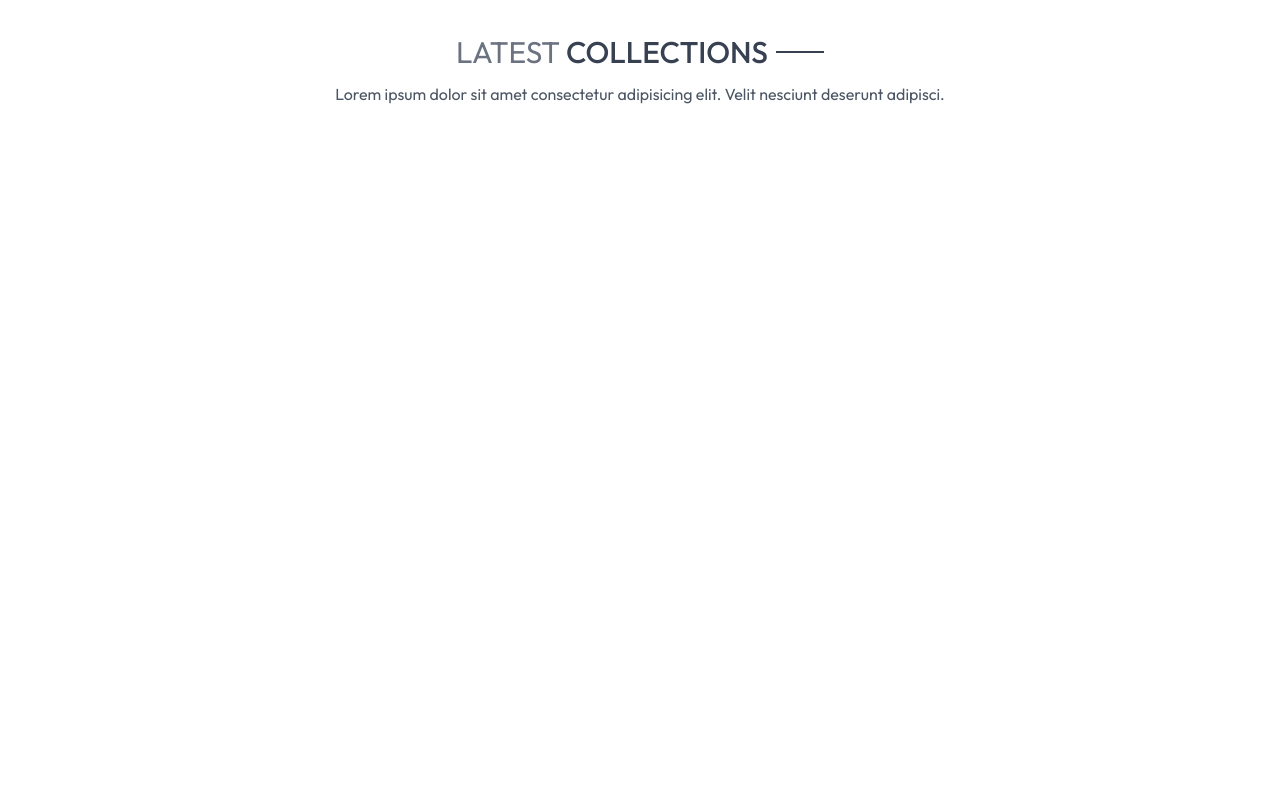
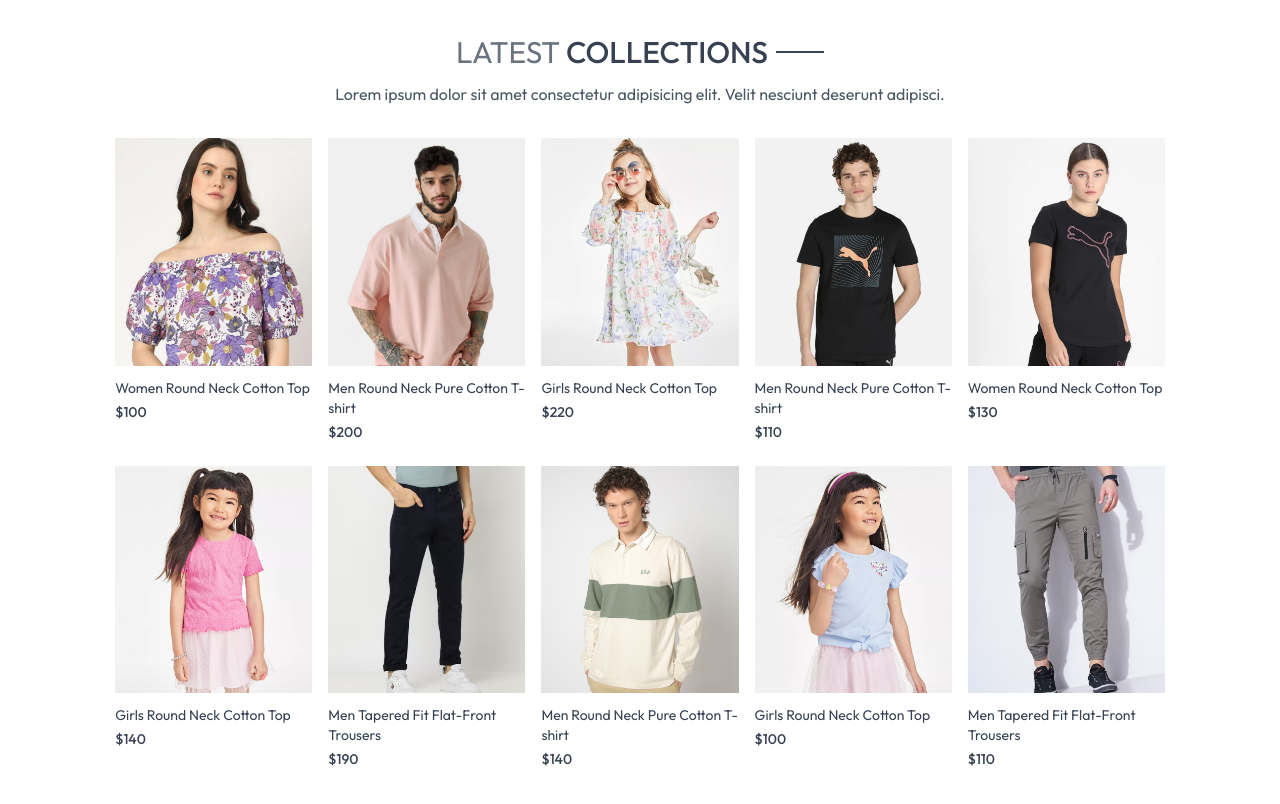
Before and after one commit to leowu0329/mernEcommerce, a React (Vite) app in the folder frontend/: page / in a window 1280 px wide. Shown: the part 540-1344 px from the top of the page. Before the commit the page ends 800 px from the top, so only its background shows below. Built offline with nearby package versions, Linux system fonts and the light colour scheme.

Commit message:
add 10 product info

```diff
--- a/frontend/src/components/LatestCollection.jsx
+++ b/frontend/src/components/LatestCollection.jsx
@@ -1,9 +1,15 @@
-import { useContext } from 'react';
+import { useContext, useEffect, useState } from 'react';
 import { ShopContext } from '../context/ShopContext';
 import Title from './Title';
+import ProducItem from './ProducItem';
 
 const LatestCollection = () => {
   const { products } = useContext(ShopContext);
+  const [LatestProducts, setLatestProducts] = useState([]);
+
+  useEffect(() => {
+    setLatestProducts(products.slice(0, 10));
+  }, []);
 
   return (
     <div className="my-10">
@@ -14,6 +20,19 @@
           nesciunt deserunt adipisci.
         </p>
       </div>
+
+      {/* rendering products */}
+      <div className="grid grid-cols-2 sm:grid-cols-3 md:grid-cols-4 lg:grid-cols-5 gap-4 gap-y-6">
+        {LatestProducts.map((item, index) => (
+          <ProducItem
+            key={index}
+            id={item._id}
+            image={item.image}
+            name={item.name}
+            price={item.price}
+          />
+        ))}
+      </div>
     </div>
   );
 };
--- /dev/null
+++ b/frontend/src/components/ProducItem.jsx
@@ -0,0 +1,26 @@
+import { useContext } from 'react';
+import { ShopContext } from '../context/ShopContext';
+import { Link } from 'react-router-dom';
+
+const ProducItem = ({ id, image, name, price }) => {
+  const { currency } = useContext(ShopContext);
+  return (
+    <Link className="text-gray-700 cursor-pointer" to={`/product/${id}`}>
+      <div className="overflow-hidden">
+        <img
+          className="hover:scale-110 transition ease-out"
+          src={image[0]}
+          alt="product_img"
+        />
+      </div>
+
+      <p className="pt-3 pb-1 text-sm">{name}</p>
+      <p className="text-sm font-medium">
+        {currency}
+        {price}
+      </p>
+    </Link>
+  );
+};
+
+export default ProducItem;
```
